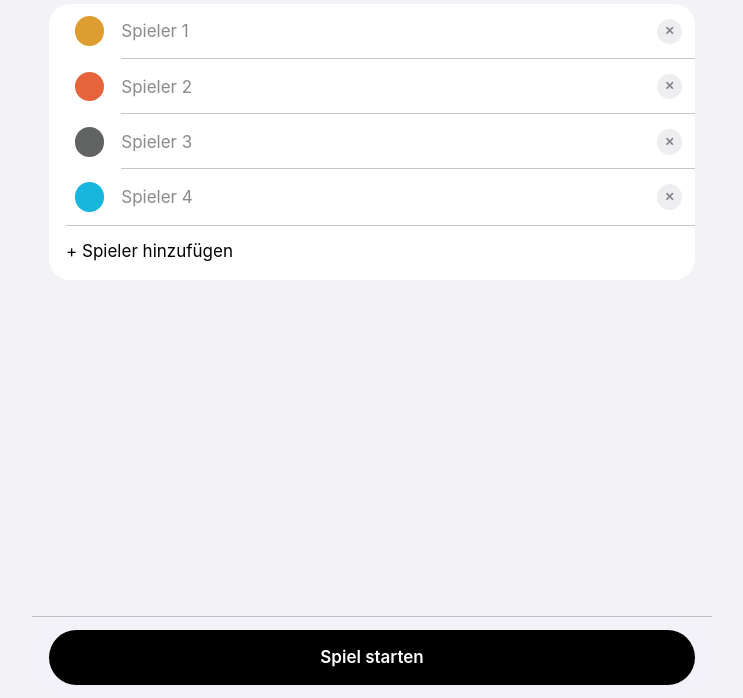
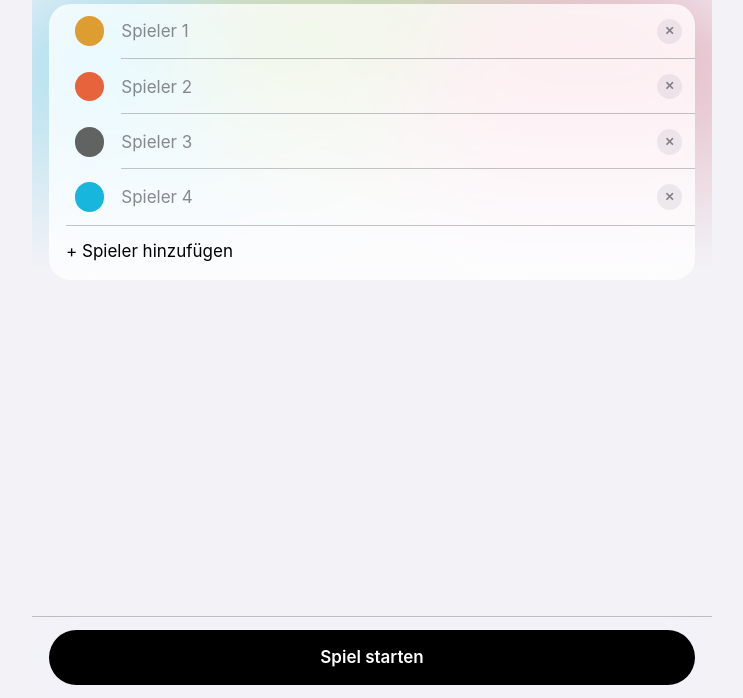
Before and after one commit to COrtseifen/ligretto, a website built with Vite: page index.html in a window 1280 px wide. Shown: the part 102-800 px from the top of the page, without its empty margins (268-1011 px from the left). Built offline with nearby package versions, Linux system fonts and the light colour scheme.

Commit message:
Startbildschirm: Farbschimmer in den Box-Farben wie im App-Icon
- Dezenter, weichgezeichneter Schimmer hinter dem Titel, nach unten ausgeblendet
- Namensliste als Glas (durchscheinend), bei reduzierter Transparenz deckend

Co-Authored-By: Claude Opus 5.5 <noreply@anthropic.com>

```diff
--- a/src/screens/start.ts
+++ b/src/screens/start.ts
@@ -145,9 +145,19 @@ export function startScreen({ onStart }: StartScreenActions): HTMLElement {
 
   renderList();
 
+  // Weicher Schimmer in den drei Box-Farben hinter dem Titel – greift das App-Icon auf.
+  const glow = el(
+    'div',
+    { className: 'start-glow', 'aria-hidden': 'true' },
+    el('span', { className: 'glow-blue' }),
+    el('span', { className: 'glow-green' }),
+    el('span', { className: 'glow-red' }),
+  );
+
   return el(
     'main',
-    { className: 'screen' },
+    { className: 'screen start' },
+    glow,
     title,
     el('p', { className: 'section-header' }, 'Wer spielt mit? Tippe auf den Kreis, um die Kartenfarbe zu wählen.'),
     el('div', { className: 'group' }, list, addButton),
--- a/src/style.css
+++ b/src/style.css
@@ -453,6 +453,72 @@ input {
 }
 
 /* ---------- Startbildschirm ---------- */
+
+/* Schimmer in den Box-Farben (wie im App-Icon) hinter Titel und Liste. Bewusst dezent:
+   stark weichgezeichnet, geringe Deckkraft, nach unten ausgeblendet. */
+.start {
+  position: relative;
+  --glow-opacity: 0.32;
+}
+
+@media (prefers-color-scheme: dark) {
+  .start {
+    --glow-opacity: 0.45;
+  }
+}
+
+.start-glow {
+  position: absolute;
+  inset: 0 0 auto;
+  height: 22rem;
+  overflow: hidden;
+  pointer-events: none;
+  opacity: var(--glow-opacity);
+  -webkit-mask-image: linear-gradient(to bottom, #000 40%, transparent);
+  mask-image: linear-gradient(to bottom, #000 40%, transparent);
+}
+
+.start-glow span {
+  position: absolute;
+  width: 55%;
+  aspect-ratio: 1;
+  border-radius: 50%;
+  filter: blur(50px);
+}
+
+.glow-blue {
+  left: -10%;
+  top: 4rem;
+  background: #17b6dc;
+}
+
+.glow-green {
+  left: 22%;
+  top: -2rem;
+  background: #7ba93d;
+}
+
+.glow-red {
+  right: -10%;
+  top: 4rem;
+  background: #c53c55;
+}
+
+/* Inhalt liegt über dem Schimmer. */
+.start > :not(.start-glow) {
+  position: relative;
+}
+
+.start > .actions {
+  position: sticky;
+}
+
+/* Namensliste als Glas: der Schimmer scheint leicht durch. */
+.start .group {
+  background: color-mix(in srgb, var(--surface) 78%, transparent);
+  -webkit-backdrop-filter: blur(20px) saturate(160%);
+  backdrop-filter: blur(20px) saturate(160%);
+}
 
 .player-list {
   margin: 0;
@@ -1093,10 +1159,18 @@ input {
 }
 
 @media (prefers-reduced-transparency: reduce) {
+  .actions,
+  .start .group {
+    -webkit-backdrop-filter: none;
+    backdrop-filter: none;
+  }
+
   .actions {
     background: var(--bg);
-    -webkit-backdrop-filter: none;
-    backdrop-filter: none;
+  }
+
+  .start .group {
+    background: var(--surface);
   }
 }
 
```
Also changed, not shown: CLAUDE.md (+2 -0 lines).
